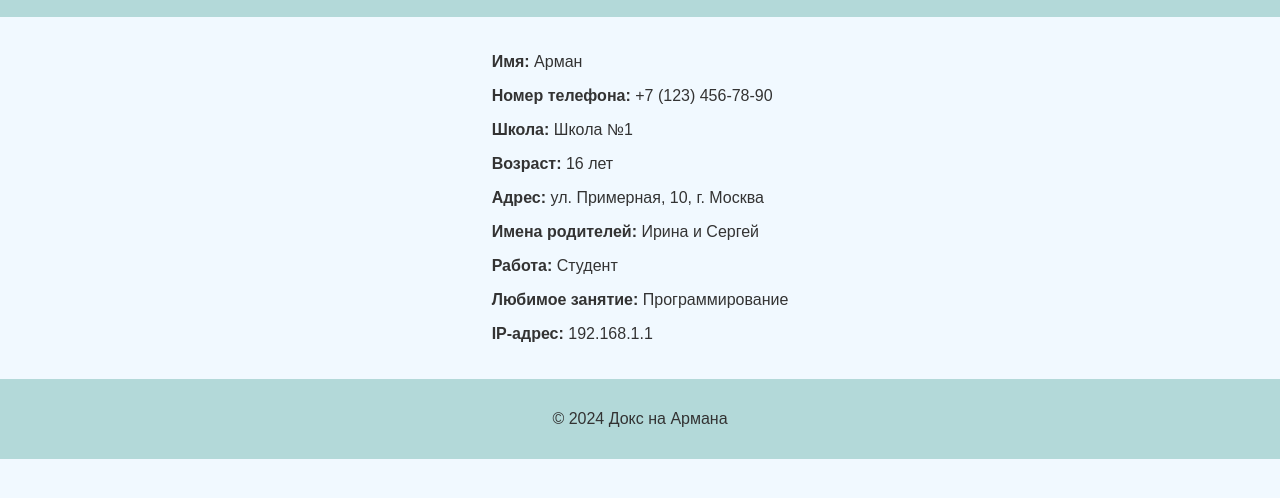
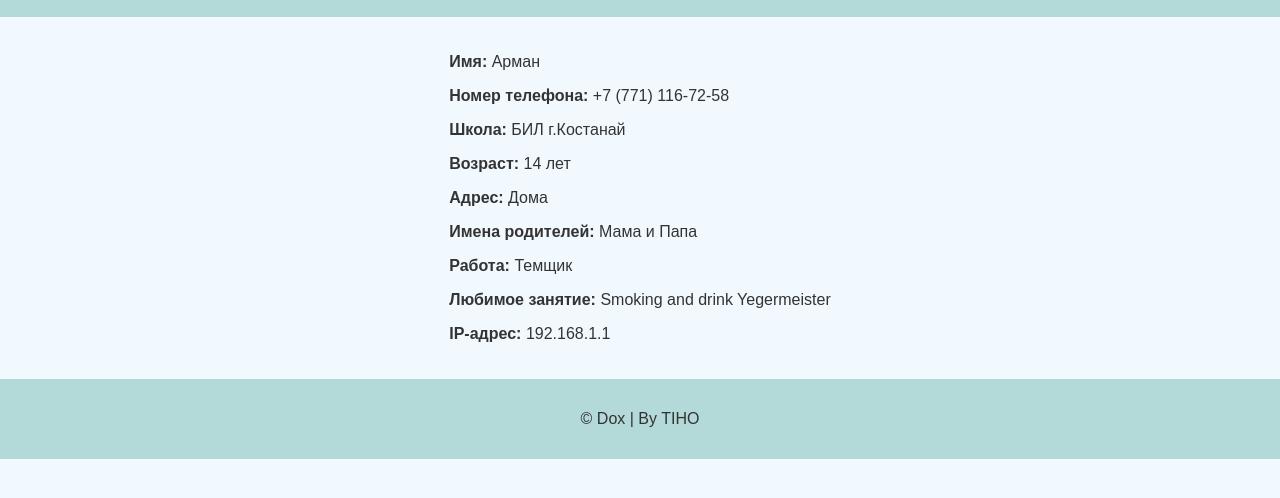
Before and after one commit to antonsmizh/Site, a plain HTML site: page index.html in a window 1280 px wide. Shown: the part 68-566 px from the top of the page. Drawn offline with Linux system fonts and the light colour scheme.

Commit message:
Update index.html

```diff
--- a/index.html
+++ b/index.html
@@ -3,7 +3,7 @@
 <head>
     <meta charset="UTF-8">
     <meta name="viewport" content="width=device-width, initial-scale=1.0">
-    <title>Докс на Армана</title>
+    <title>Докс на Армана | By ТИХО</title>
     <link rel="stylesheet" href="style.css">
 </head>
 <body>
@@ -13,18 +13,18 @@
     <main>
         <section class="info-section">
             <p><strong>Имя:</strong> Арман</p>
-            <p><strong>Номер телефона:</strong> +7 (123) 456-78-90</p>
-            <p><strong>Школа:</strong> Школа №1</p>
-            <p><strong>Возраст:</strong> 16 лет</p>
-            <p><strong>Адрес:</strong> ул. Примерная, 10, г. Москва</p>
-            <p><strong>Имена родителей:</strong> Ирина и Сергей</p>
-            <p><strong>Работа:</strong> Студент</p>
-            <p><strong>Любимое занятие:</strong> Программирование</p>
+            <p><strong>Номер телефона:</strong> +7 (771) 116-72-58</p>
+            <p><strong>Школа:</strong> БИЛ г.Костанай </p>
+            <p><strong>Возраст:</strong> 14 лет</p>
+            <p><strong>Адрес:</strong> Дома</p>
+            <p><strong>Имена родителей:</strong> Мама и Папа </p>
+            <p><strong>Работа:</strong> Темщик</p>
+            <p><strong>Любимое занятие:</strong> Smoking and drink Yegermeister</p>
             <p><strong>IP-адрес:</strong> 192.168.1.1</p>
         </section>
     </main>
     <footer>
-        <p>&copy; 2024 Докс на Армана</p>
+        <p>&copy; Dox | By TIHO </p>
     </footer>
 </body>
 </html>
```
